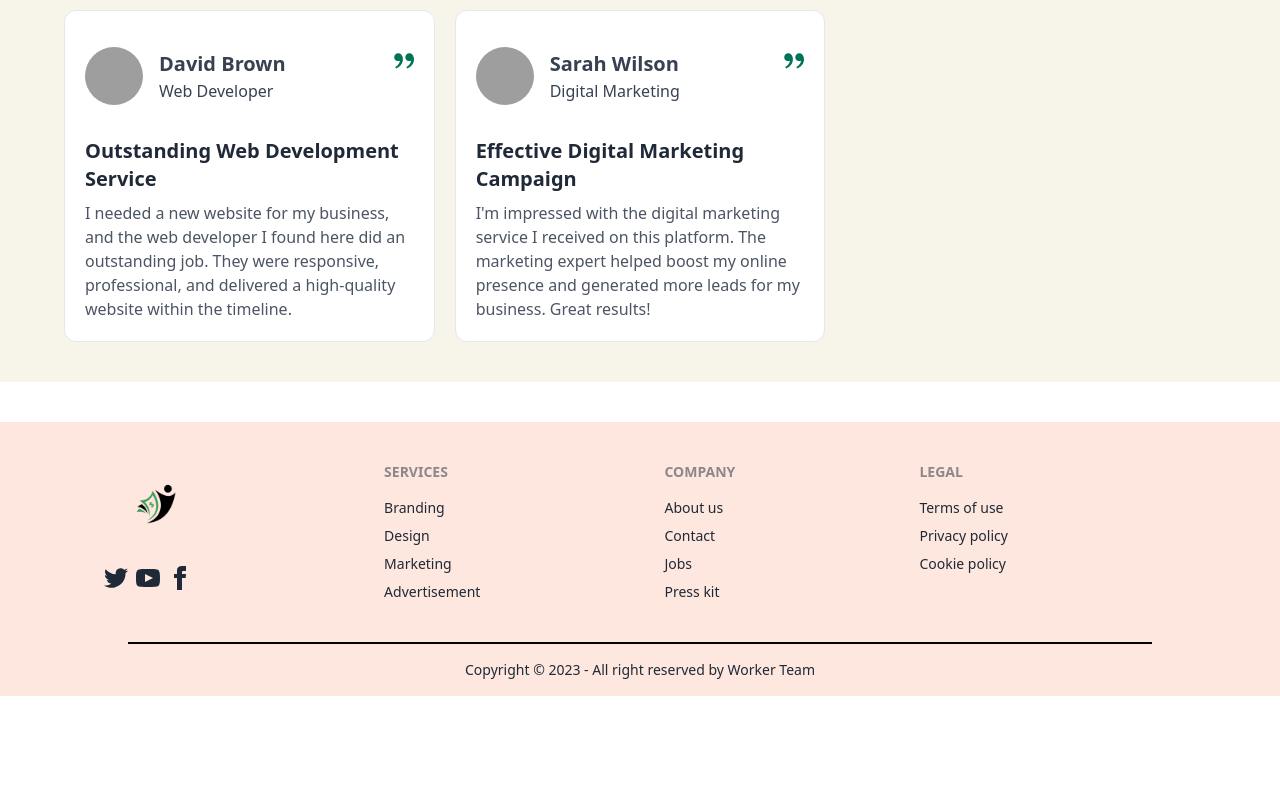
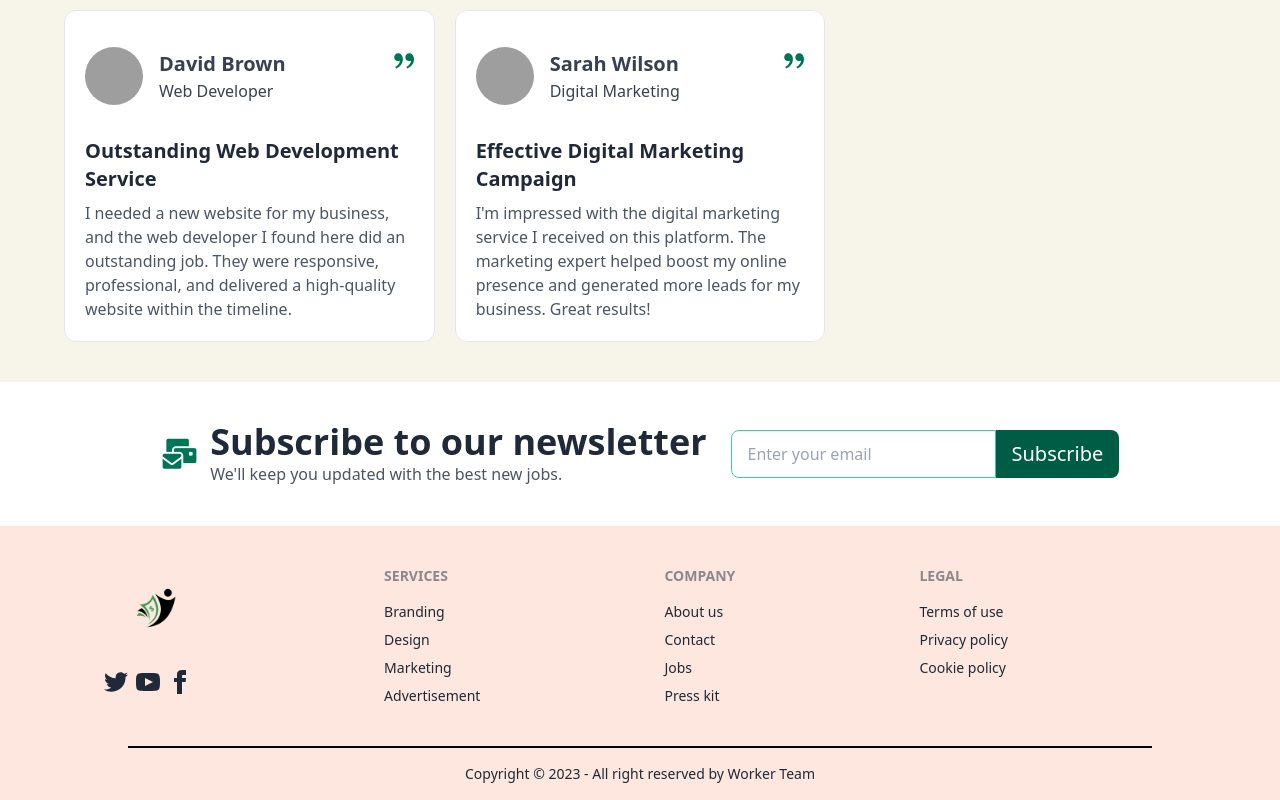
Before and after one commit to sadid56/worker_client_side, a React (Vite) app: page / in a window 1280 px wide. Shown: the part 1700-2500 px from the top of the page. Before the commit the page ends 2396 px from the top, so only its background shows below. Built offline with nearby package versions, Linux system fonts and the light colour scheme; no server answers; grey boxes are pictures that could not be loaded.

Commit message:
added subscribe

```diff
--- a/src/Pages/Home/Home/Home.jsx
+++ b/src/Pages/Home/Home/Home.jsx
@@ -2,6 +2,7 @@ import Banner from "../Banner/Banner";
 import Jobs from "../Jobs/Jobs";
 import MobileAddApp from "../MobileAppAdd/MobileAppAdd";
 import Rivew from "../Rivew/Rivew";
+import Subscribe from "../subscribe/Subscribe";
 
 const Home = () => {
     return (
@@ -10,6 +11,7 @@ const Home = () => {
             <Jobs/>
             <MobileAddApp/>
             <Rivew/>
+            <Subscribe/>
         </div>
      );
 }
--- /dev/null
+++ b/src/Pages/Home/subscribe/Subscribe.jsx
@@ -0,0 +1,31 @@
+/* eslint-disable react/no-unescaped-entities */
+const Subscribe = () => {
+  return (
+    <div className="flex justify-center mt-10">
+      <div className="flex items-center gap-6">
+        <div className="flex items-center gap-3">
+           <h3 className="text-[#007456] text-3xl"><i className="fa-solid fa-envelopes-bulk"></i></h3>
+            <div>
+                <h2 className="text-4xl font-semibold">Subscribe to our newsletter</h2>
+                <p className="font-medium text-gray-600">We'll keep you updated with the best new jobs.</p>
+            </div>
+        </div>
+      <div className="form-control">
+        <label className="input-group">
+          <input
+            type="email"
+            required
+            placeholder="Enter your email"
+            className="input input-bordered input-success w-full max-w-xs"
+          />
+          <span className="bg-[#005d45] hover:bg-[#104235]  py-2 text-white text-xl font-medium">
+            Subscribe
+          </span>
+        </label>
+      </div>
+      </div>
+    </div>
+  );
+};
+
+export default Subscribe;
```
